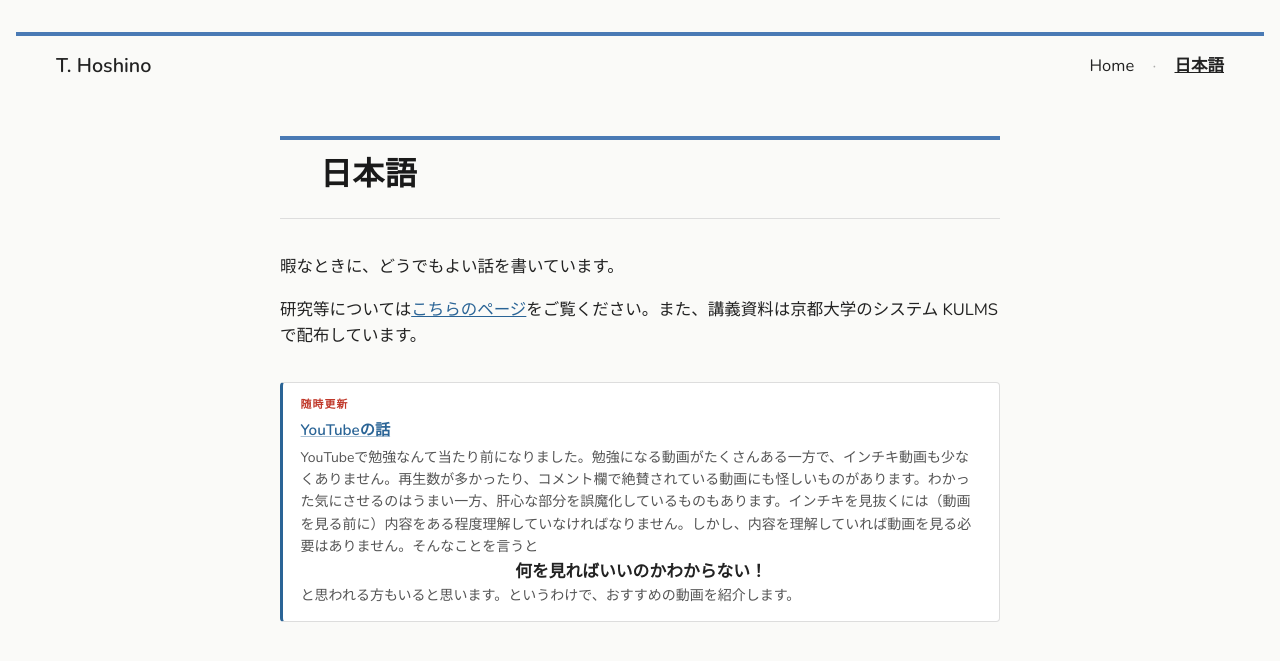
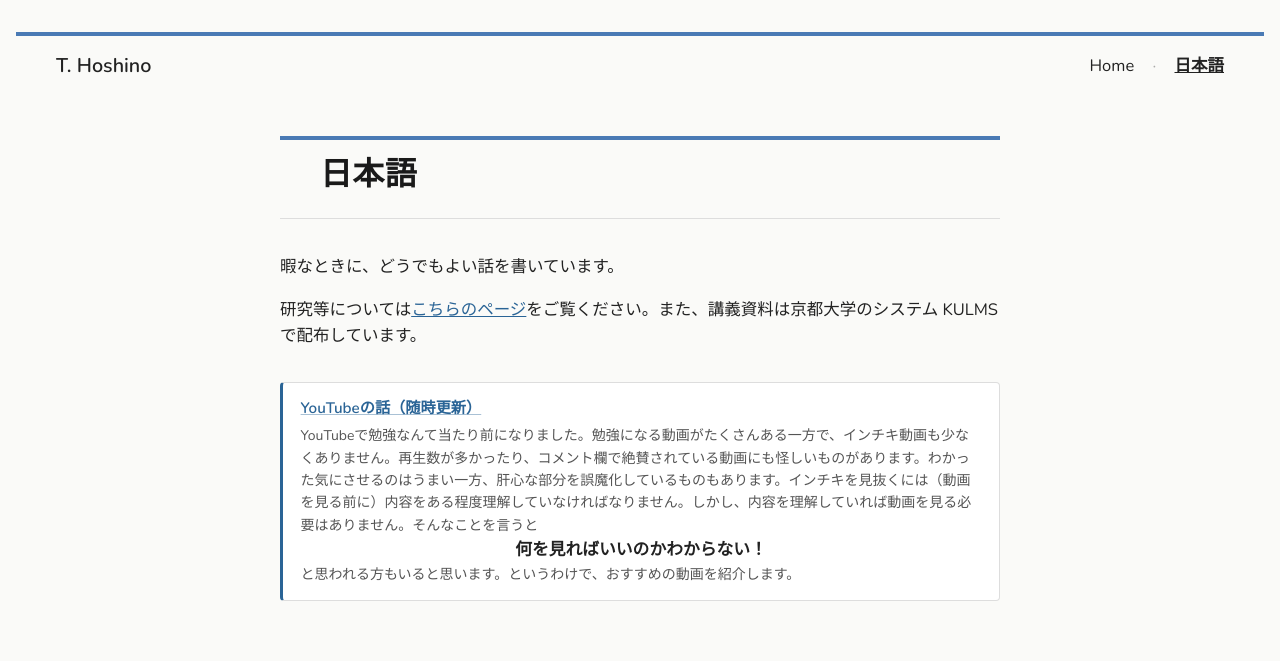
Before and after one commit to tetsuyahoshino137/tetsuyahoshino137.github.io, a Jekyll site: the page built from posts.html, in a window 1280 px wide. Shown: the top 661 px of the page. Built offline with Jekyll 4.4.1, drawn with Linux system fonts in a browser that asks for light colours.

Commit message:
Update posts.html

```diff
--- a/posts.html
+++ b/posts.html
@@ -68,15 +68,6 @@ body {
   text-decoration: none;
 }
 
-.pc-label {
-  font-size: 0.68rem;
-  font-weight: 700;
-  letter-spacing: 0.1em;
-  text-transform: uppercase;
-  color: #c0392b;
-  margin-bottom: 0.25rem;
-}
-
 .pc-title {
   font-weight: 600;
   font-size: 0.95rem;
@@ -116,8 +107,7 @@ a:hover { text-decoration: underline; }
 
   <!-- 記事一覧 -->
   <a class="post-card" href="/posts/youtube/">
-    <div class="pc-label">随時更新</div>
-    <div class="pc-title">YouTubeの話</div>
+    <div class="pc-title">YouTubeの話（随時更新）</div>
     <!-- <div class="pc-desc">YouTubeで勉強なんて当たり前になりました。勉強になる動画がたくさんある一方で、インチキ動画も少くありません。というわけで、おすすめの動画を紹介します。</div> -->
     <div class="pc-desc">
       <p>YouTubeで勉強なんて当たり前になりました。勉強になる動画がたくさんある一方で、インチキ動画も少なくありません。再生数が多かったり、コメント欄で絶賛されている動画にも怪しいものがあります。わかった気にさせるのはうまい一方、肝心な部分を誤魔化しているものもあります。インチキを見抜くには（動画を見る前に）内容をある程度理解していなければなりません。しかし、内容を理解していれば動画を見る必要はありません。そんなことを言うと</p>
```
